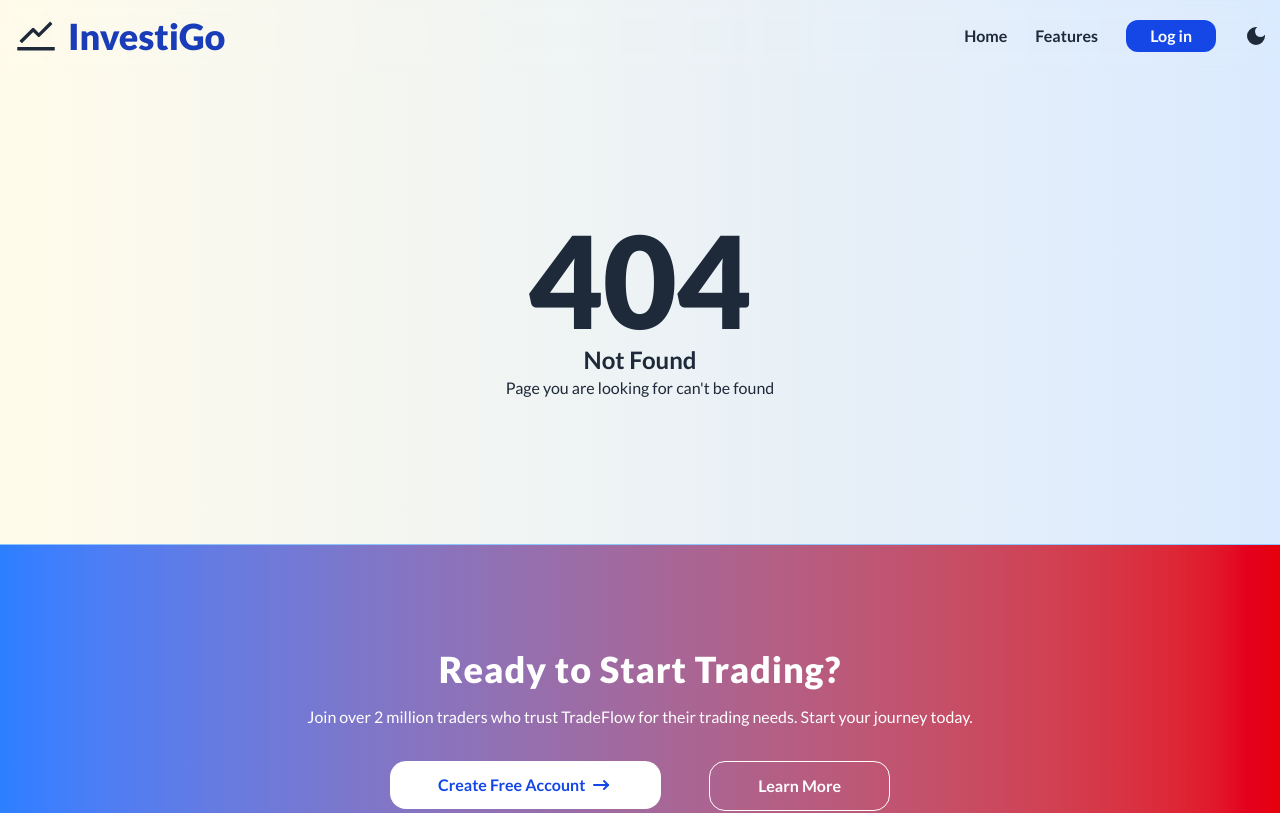
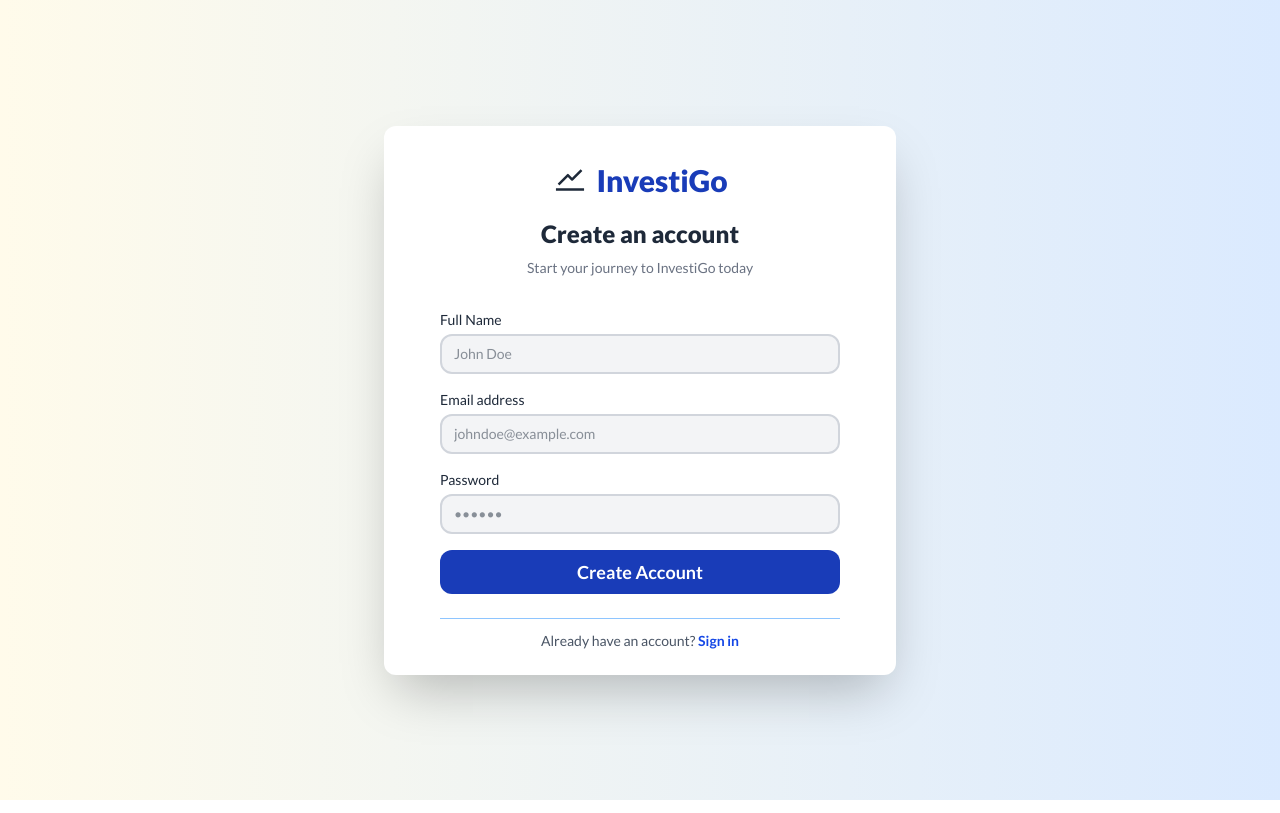
Before and after one commit to yashvardhannautiyal/Investigo-stock-market-app, a React (Vite) app in the folder frontend/: page /signup in a window 1280 px wide. Shown: the top 813 px of the page. Built offline with nearby package versions, Linux system fonts and the light colour scheme.

Commit message:
login and signup pages added

```diff
--- a/frontend/src/App.jsx
+++ b/frontend/src/App.jsx
@@ -37,7 +37,7 @@ function App() {
 
         {/* pages without navbar/footer  */}
         <Route path='/login' element={<LoginPage />} />
-        <Route path='/sign-up' element={<SignUpPage />} />
+        <Route path='/signup' element={<SignUpPage />} />
 
         </Routes>
 
--- a/frontend/src/components/landingPage/Navbar.jsx
+++ b/frontend/src/components/landingPage/Navbar.jsx
@@ -22,7 +22,7 @@ function Navbar() {
           <Link to="/features">Features</Link>
         </p>
         <Link to="/login">
-          <button className="bg-blue-700 px-6 h-8 rounded-xl text-white hover:bg-blue-600 cursor-pointer">
+          <button className="bg-blue-800 px-6 h-8 rounded-xl text-white hover:bg-blue-700 cursor-pointer">
             Log in
           </button>
         </Link>
--- a/frontend/src/components/user_login/LoginPage.jsx
+++ b/frontend/src/components/user_login/LoginPage.jsx
@@ -1,30 +1,55 @@
-import React from 'react'
-import { Link } from 'react-router-dom'
+import React from "react";
+import { Link } from "react-router-dom";
 import { AiOutlineStock } from "react-icons/ai";
 
 function LoginPage() {
   return (
-    <div className='flex justify-center items-center p-6'>
+    <div className="min-h-screen flex justify-center items-center">
+      <div className="w-lg bg-white rounded-xl shadow-2xl py-6 px-8">
+        {/* upper part  */}
+        <div className="flex flex-col justify-center items-center">
+          <Link to="/" className="flex items-center gap-2 mt-3">
+            <AiOutlineStock className="text-4xl font-extrabold" />
+            <h1 className="text-3xl font-extrabold text-blue-800">InvestiGo</h1>
+          </Link>
 
-        <div className="w-lg bg-white rounded-xl shadow-2xl p-6">
-          {/* upper part  */}
-        <div className='flex flex-col justify-center items-center'>
-        <Link to="/" className="flex items-center gap-2 mt-3">
-        <AiOutlineStock className="text-4xl font-extrabold" />
-          <h1 className="text-3xl font-extrabold text-blue-800">InvestiGo</h1>
-        </Link>
-
-        <h3 className='text-2xl font-extrabold mt-6'>Welcome back</h3>
-        <p className='mt-2 text-sm text-gray-500'>Enter your credentials to access your account</p>
+          <h3 className="text-2xl font-extrabold mt-5">Welcome back</h3>
+          <p className="mt-2 text-sm text-gray-500">
+            Enter your credentials to access your account
+          </p>
         </div>
 
         {/* form  */}
-        <form>
+        <form className="mt-8 px-6 text-sm font-medium">
           <p>Email address</p>
+          <input
+            type="email"
+            name="email"
+            className="bg-gray-100 border-2 border-gray-300 rounded-xl py-2 px-3 w-full mt-1 focus:outline-none focus:border-blue-500 focus:ring-1 focus:ring-blue-500"
+            placeholder="johndoe@example.com"
+          />
+          <p className="mt-4">Password</p>
+          <input
+            type="password"
+            name="password"
+            className="bg-gray-100 border-2 border-gray-300 rounded-xl py-2 px-3 w-full mt-1 focus:outline-none focus:border-blue-500 focus:ring-1 focus:ring-blue-500"
+            placeholder="••••••"
+          />
+          <button className="bg-blue-800 text-white w-full mt-4 py-2 rounded-xl font-bold text-lg cursor-pointer hover:bg-blue-700">
+            Sign In
+          </button>
+          <hr className="mt-6 text-blue-300" />
         </form>
+
+        <p className="text-center mt-3 text-gray-600 text-sm">
+          Don't have an account?{" "}
+          <Link to="/signup" className="text-blue-700 text-sm font-bold">
+            Sign up
+          </Link>
+        </p>
       </div>
     </div>
-  )
+  );
 }
 
-export default LoginPage
+export default LoginPage;
--- a/frontend/src/components/user_login/SignUpPage.jsx
+++ b/frontend/src/components/user_login/SignUpPage.jsx
@@ -1,11 +1,62 @@
-import React from 'react'
+import React from "react";
+import { Link } from "react-router-dom";
+import { AiOutlineStock } from "react-icons/ai";
 
 function SignUpPage() {
   return (
-    <div>
-      this is sign up page
+    <div className="min-h-screen flex justify-center items-center">
+      <div className="w-lg bg-white rounded-xl shadow-2xl py-6 px-8">
+        {/* upper part  */}
+        <div className="flex flex-col justify-center items-center">
+          <Link to="/" className="flex items-center gap-2 mt-3">
+            <AiOutlineStock className="text-4xl font-extrabold" />
+            <h1 className="text-3xl font-extrabold text-blue-800">InvestiGo</h1>
+          </Link>
+
+          <h3 className="text-2xl font-extrabold mt-5">Create an account</h3>
+          <p className="mt-2 text-sm text-gray-500">
+            Start your journey to InvestiGo today
+          </p>
+        </div>
+
+        {/* form  */}
+        <form className="mt-8 px-6 text-sm font-medium">
+          <p>Full Name</p>
+          <input
+            type="email"
+            name="email"
+            className="bg-gray-100 border-2 border-gray-300 rounded-xl py-2 px-3 w-full mt-1 focus:outline-none focus:border-blue-500 focus:ring-1 focus:ring-blue-500"
+            placeholder="John Doe"
+          />
+          <p className="mt-4">Email address</p>
+          <input
+            type="email"
+            name="email"
+            className="bg-gray-100 border-2 border-gray-300 rounded-xl py-2 px-3 w-full mt-1 focus:outline-none focus:border-blue-500 focus:ring-1 focus:ring-blue-500"
+            placeholder="johndoe@example.com"
+          />
+          <p className="mt-4">Password</p>
+          <input
+            type="password"
+            name="password"
+            className="bg-gray-100 border-2 border-gray-300 rounded-xl py-2 px-3 w-full mt-1 focus:outline-none focus:border-blue-500 focus:ring-1 focus:ring-blue-500"
+            placeholder="••••••"
+          />
+          <button className="bg-blue-800 text-white w-full mt-4 py-2 rounded-xl font-bold text-lg cursor-pointer hover:bg-blue-700">
+            Create Account
+          </button>
+          <hr className="mt-6 text-blue-300" />
+        </form>
+
+        <p className="text-center mt-3 text-gray-600 text-sm">
+          Already have an account?{" "}
+          <Link to="/login" className="text-blue-700 font-bold">
+            Sign in
+          </Link>
+        </p>
+      </div>
     </div>
-  )
+  );
 }
 
-export default SignUpPage
+export default SignUpPage;
```
